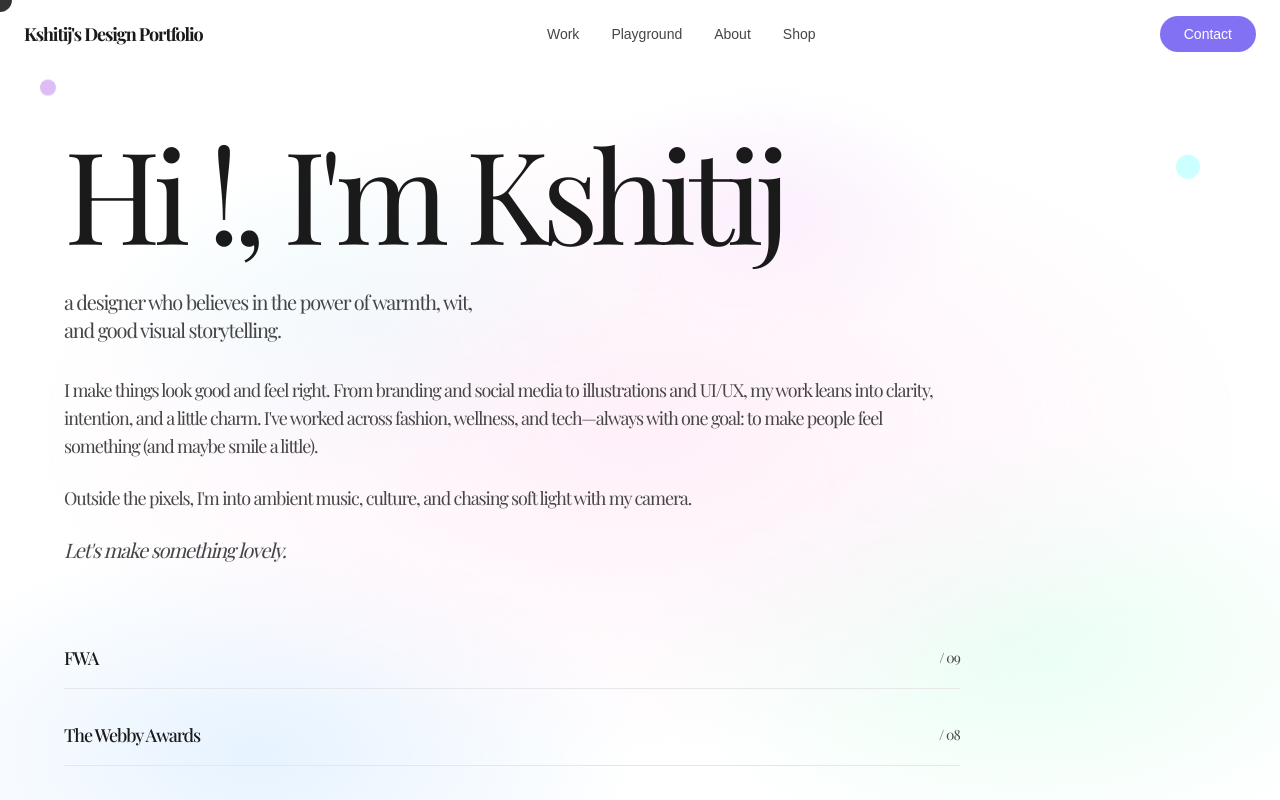
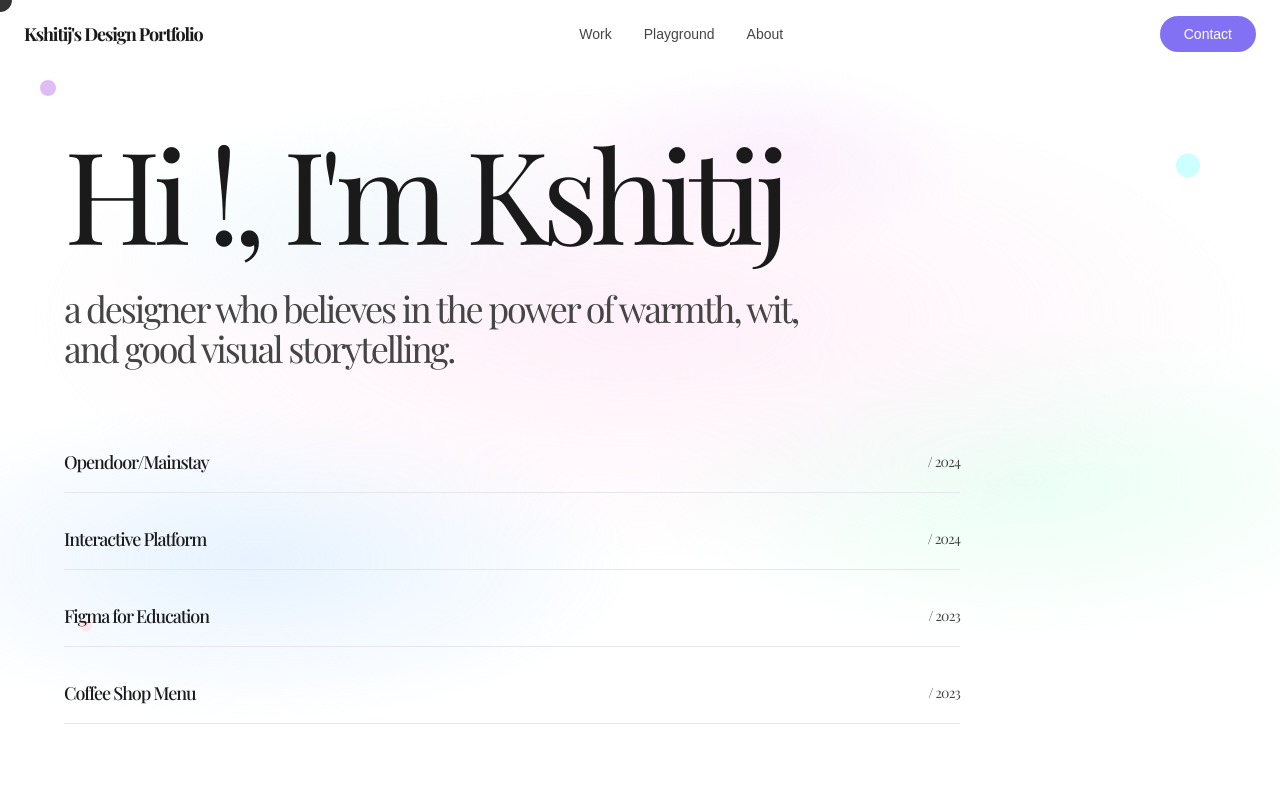
Before and after one commit to kshitij0299/pastel-pivot-folio, a React (Vite) app: page / in a window 1280 px wide. Shown: the top 800 px of the page. Built offline with nearby package versions, Linux system fonts and the light colour scheme; a web font is replaced by a local one.

Commit message:
Update hero and work sections
The AI removed the shop section, increased the size of the hero text, and moved the text following the hero section to the about me section. Additionally, the AI updated the work section to display projects instead of awards, with images that pop up on hover.

```diff
--- a/src/components/AboutSection.tsx
+++ b/src/components/AboutSection.tsx
@@ -39,6 +39,17 @@ export const AboutSection = () => {
             </h2>
             <div className="space-y-6 text-body leading-relaxed">
               <p className="font-rethink">
+                I make things look good and feel right. From branding and social media to
+                illustrations and UI/UX, my work leans into clarity, intention, and a little
+                charm. I've worked across fashion, wellness, and tech—always with one goal:
+                to make people feel something (and maybe smile a little).
+              </p>
+
+              <p className="font-rethink">
+                Outside the pixels, I'm into ambient music, culture, and chasing soft light with my camera.
+              </p>
+
+              <p className="font-rethink">
                 I'm a designer making playful and purposeful products. After hours, I run
                 <span className="text-link cursor-hover"> Meridrop</span>, my independent art and clothing brand.
               </p>
@@ -52,6 +63,10 @@ export const AboutSection = () => {
                 When I'm not designing, you'll find me exploring new creative tools,
                 experimenting with generative art, or working on personal projects that
                 push the boundaries of traditional design.
+              </p>
+
+              <p className="font-playfair italic text-lg md:text-xl tracking-[-0.06em]">
+                Let's make something <em>lovely</em>.
               </p>
             </div>
 
--- a/src/components/Footer.tsx
+++ b/src/components/Footer.tsx
@@ -34,16 +34,16 @@ export const Footer = () => {
         <div className="max-w-4xl mx-auto">
           {/* Contact Section */}
           <div className="text-center mb-12">
-            <h2 className="text-3xl md:text-4xl font-light text-heading mb-6">
+            <h2 className="font-playfair text-3xl md:text-4xl font-light text-heading mb-6 tracking-[-0.06em]">
               Let's work together
             </h2>
-            <p className="text-lg text-body mb-8 max-w-2xl mx-auto">
+            <p className="font-rethink text-lg text-body mb-8 max-w-2xl mx-auto">
               I'm always open to discussing new opportunities, creative projects,
               or just having a conversation about design.
             </p>
             <a
-              href="mailto:hello@eliserosekim.com"
-              className="inline-flex items-center bg-primary text-primary-foreground px-8 py-4 rounded-full text-lg font-medium cursor-hover hover:bg-primary/90 transition-colors"
+              href="mailto:hello@kshitij.com"
+              className="font-rethink inline-flex items-center bg-primary text-primary-foreground px-8 py-4 rounded-full text-lg font-medium cursor-hover hover:bg-primary/90 transition-colors"
             >
               Get in touch
               <svg className="ml-2 w-5 h-5" fill="none" viewBox="0 0 24 24" stroke="currentColor">
@@ -63,7 +63,7 @@ export const Footer = () => {
               <a
                 key={social.name}
                 href={social.href}
-                className="text-body hover:text-link transition-colors cursor-hover"
+                className="font-rethink text-body hover:text-link transition-colors cursor-hover"
               >
                 {social.name}
               </a>
@@ -72,13 +72,13 @@ export const Footer = () => {
 
           {/* Footer Bottom */}
           <div className="flex flex-col md:flex-row justify-between items-center pt-8 border-t border-gray-100">
-            <p className="text-sm text-body mb-4 md:mb-0">
-              © 2024 Elise Rose Kim. All rights reserved.
+            <p className="font-rethink text-sm text-body mb-4 md:mb-0">
+              © 2024 Kshitij. All rights reserved.
             </p>
 
             <button
               onClick={scrollToTop}
-              className="flex items-center text-sm text-body hover:text-link transition-colors cursor-hover"
+              className="font-rethink flex items-center text-sm text-body hover:text-link transition-colors cursor-hover"
             >
               Back to top
               <svg className="ml-1 w-4 h-4" fill="none" viewBox="0 0 24 24" stroke="currentColor">
--- a/src/components/HeroSection.tsx
+++ b/src/components/HeroSection.tsx
@@ -142,54 +142,46 @@ export const HeroSection = () => {
           Hi !, I'm Kshitij
         </h1>
 
-        <p ref={subtitleRef} className="font-playfair text-base sm:text-lg md:text-xl text-body max-w-none md:max-w-3xl leading-relaxed mb-6 md:mb-8 tracking-[-0.06em]">
+        <p ref={subtitleRef} className="font-playfair text-lg sm:text-xl md:text-3xl lg:text-4xl text-body max-w-none md:max-w-4xl leading-relaxed mb-6 md:mb-8 tracking-[-0.06em]">
           a <AnimatedDesigner /> who believes in the power of warmth, wit,
           <br className="hidden sm:block" />
           and good visual storytelling.
         </p>
 
-        <div className="font-playfair text-sm sm:text-base md:text-lg text-body max-w-none md:max-w-4xl leading-relaxed space-y-4 md:space-y-6 tracking-[-0.06em]">
-          <p>
-            I make things look good and feel right. From branding and social media to
-            illustrations and UI/UX, my work leans into clarity, intention, and a little
-            charm. I've worked across fashion, wellness, and tech—always with one goal:
-            to make people feel something (and maybe smile a little).
-          </p>
-
-          <p>Outside the pixels, I'm into ambient music, culture, and chasing soft light with my camera.</p>
-
-          <p className="font-playfair italic text-lg md:text-xl tracking-[-0.06em]">
-            Let's make something <em>lovely</em>.
-          </p>
-        </div>
-
-        {/* Awards section */}
+        {/* Projects section with hover images */}
         <div className="mt-12 md:mt-16 space-y-2 md:space-y-4 max-w-none md:max-w-4xl">
           {[{
-          name: 'FWA',
-          count: '09'
+          name: 'Opendoor/Mainstay',
+          count: '2024',
+          image: 'https://images.unsplash.com/photo-1461749280684-dccba630e2f6?w=400&h=300&fit=crop'
         }, {
-          name: 'The Webby Awards',
-          count: '08'
+          name: 'Interactive Platform',
+          count: '2024',
+          image: 'https://images.unsplash.com/photo-1487058792275-0ad4aaf24ca7?w=400&h=300&fit=crop'
         }, {
-          name: 'Red Dot Design Award',
-          count: '01'
+          name: 'Figma for Education',
+          count: '2023',
+          image: 'https://images.unsplash.com/photo-1498050108023-c5249f4df085?w=400&h=300&fit=crop'
         }, {
-          name: 'San Francisco Design Week',
-          count: '01'
-        }, {
-          name: 'Awwwards',
-          count: '23'
-        }, {
-          name: 'CSS Design Award',
-          count: '07'
-        }].map(award => <div key={award.name} className="flex items-center justify-between py-3 md:py-4 border-b border-gray-200 cursor-hover group">
+          name: 'Coffee Shop Menu',
+          count: '2023',
+          image: 'https://images.unsplash.com/photo-1488590528505-98d2b5aba04b?w=400&h=300&fit=crop'
+        }].map(project => <div key={project.name} className="relative flex items-center justify-between py-3 md:py-4 border-b border-gray-200 cursor-hover group">
               <span className="font-playfair text-base md:text-lg text-heading font-medium group-hover:text-link transition-colors tracking-[-0.06em]">
-                {award.name}
+                {project.name}
               </span>
               <span className="font-playfair text-xs md:text-sm text-body tracking-[-0.06em]">
-                / {award.count}
+                / {project.count}
               </span>
+
+              {/* Hover image */}
+              <div className="absolute left-1/2 top-1/2 transform -translate-x-1/2 -translate-y-1/2 opacity-0 group-hover:opacity-100 transition-opacity duration-300 pointer-events-none z-10">
+                <img
+                  src={project.image}
+                  alt={project.name}
+                  className="w-64 h-48 object-cover rounded-lg shadow-xl"
+                />
+              </div>
             </div>)}
         </div>
       </div>
--- a/src/components/Navigation.tsx
+++ b/src/components/Navigation.tsx
@@ -21,7 +21,6 @@ export const Navigation = ({ activeSection }: NavigationProps) => {
     { label: 'Work', href: '#work' },
     { label: 'Playground', href: '#playground' },
     { label: 'About', href: '#about' },
-    { label: 'Shop', href: '#shop' },
   ];
 
   const scrollToSection = (href: string) => {
--- a/src/pages/Index.tsx
+++ b/src/pages/Index.tsx
@@ -5,7 +5,6 @@ import { HeroSection } from '@/components/HeroSection';
 import { WorkSection } from '@/components/WorkSection';
 import { PlaygroundSection } from '@/components/PlaygroundSection';
 import { AboutSection } from '@/components/AboutSection';
-import { ShopSection } from '@/components/ShopSection';
 import { Footer } from '@/components/Footer';
 
 const Index = () => {
@@ -13,7 +12,7 @@ const Index = () => {
 
   useEffect(() => {
     const handleScroll = () => {
-      const sections = ['hero', 'work', 'playground', 'about', 'shop', 'contact'];
+      const sections = ['hero', 'work', 'playground', 'about', 'contact'];
       const currentSection = sections.find(section => {
         const element = document.getElementById(section);
         if (element) {
@@ -42,7 +41,6 @@ const Index = () => {
         <WorkSection />
         <PlaygroundSection />
         <AboutSection />
-        <ShopSection />
         <Footer />
       </main>
     </div>
```
